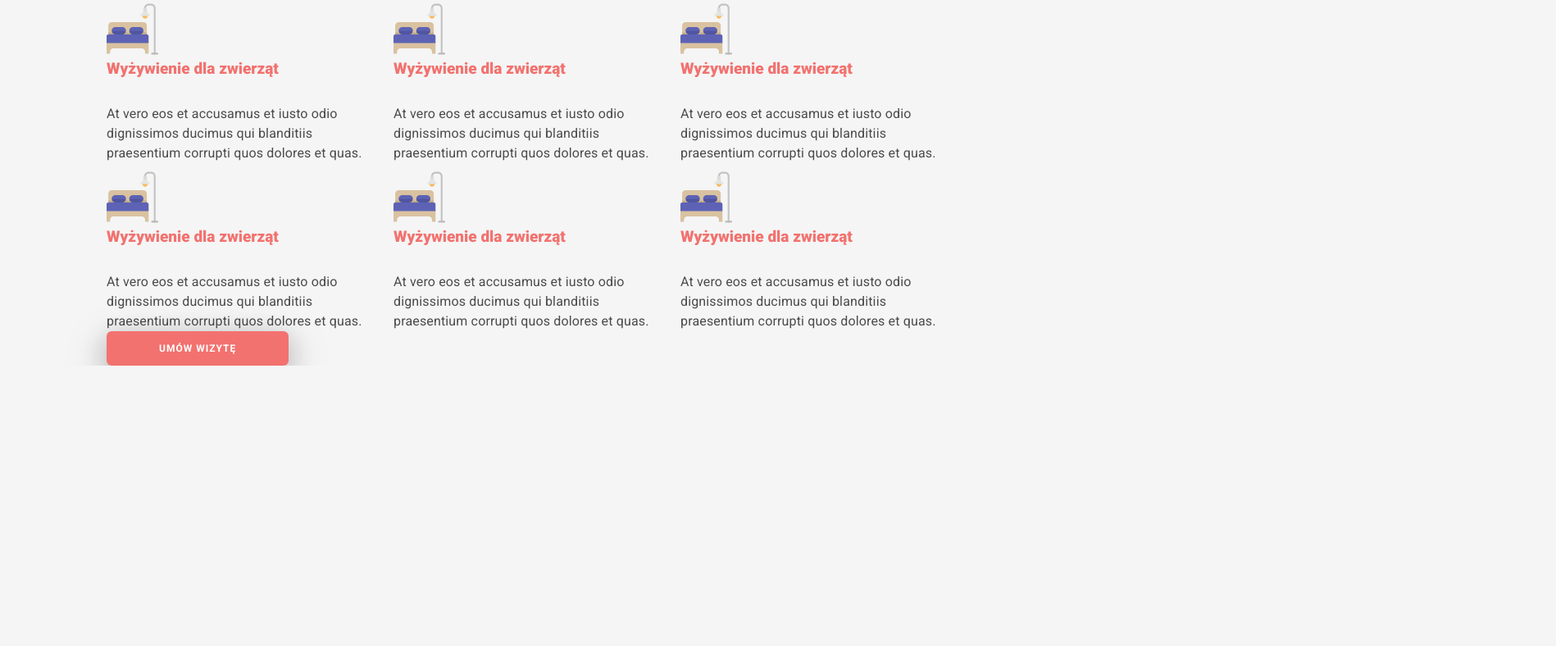
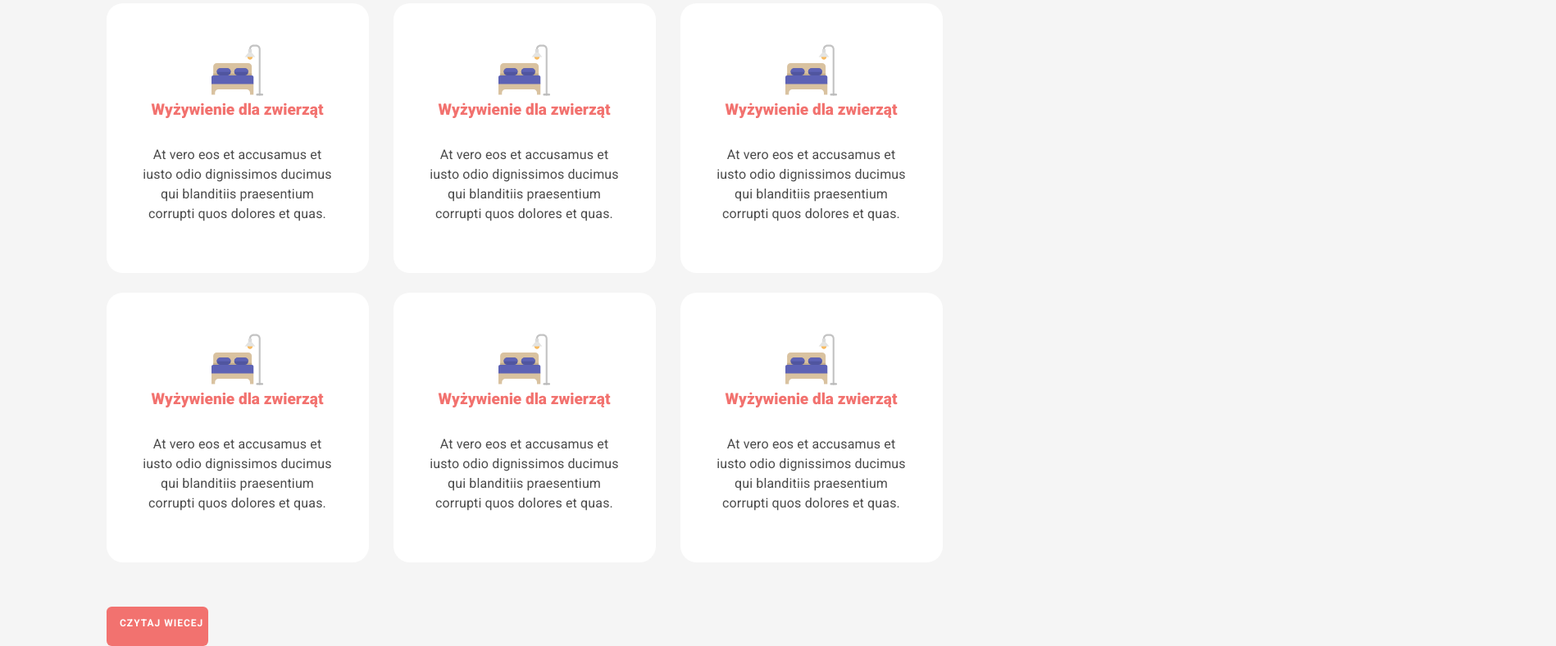
Before and after one commit to Korka3/Doggie, a website: page index.html in a window 1280 px wide. Shown: the part 2888-3676 px from the top of the page at 82% size, 1898 px wide, since content can reach past the window. Before the commit the page ends 3334 px from the top, so only its background shows below. Drawn offline with Linux system fonts and the light colour scheme.

Commit message:
services przycisk

```diff
--- a/dev-assets/06-components/_btn.scss
+++ b/dev-assets/06-components/_btn.scss
@@ -34,4 +34,13 @@
     filter: drop-shadow(0px 8px 16px rgba(38, 38, 38, 0.24))
       drop-shadow(0px 16px 24px rgba(38, 38, 38, 0.2));
   }
+
+  &__services {
+    width: 124px;
+    height: 48px;
+    display: inline-block;
+    align-items: center;
+    justify-content: center;
+    padding: $grid-base * 1.1 1rem;
+  }
 }
--- a/dev-assets/07-templates/_offer.scss
+++ b/dev-assets/07-templates/_offer.scss
@@ -33,8 +33,8 @@
 
       left: 0;
       right: 0;
-      width: 1579px;
-      height: 555px;
+      width: 1898px;
+      height: 659px;
       position: absolute;
       z-index: -1;
     }
--- a/dev-assets/07-templates/_services.scss
+++ b/dev-assets/07-templates/_services.scss
@@ -0,0 +1,16 @@
+.t-services {
+  &__box {
+    background-color: $white;
+    border-radius: 20px;
+    display: block;
+    margin-bottom: $grid-base * 2.4;
+    padding: 50px 44px 50px 43px;
+    text-align: center;
+
+    &:hover {
+      box-shadow: 0px 16px 24px 0px #26262633;
+      text-decoration: none;
+      transition-duration: 0.5s;
+    }
+  }
+}
--- a/dev-assets/08-utilities/_flexbox.scss
+++ b/dev-assets/08-utilities/_flexbox.scss
@@ -9,3 +9,7 @@
 .u-flex-space-between {
   justify-content: space-between; //wyrównuje element jeden do prawej drugi do lewej strony
 }
+
+.u-flex-center {
+  justify-content: center;
+}
--- a/index.html
+++ b/index.html
@@ -208,57 +208,68 @@
       <img class="t-offer_label--icon" src="images/label_icon_primary.svg">
       <span class="c-label__text--2">Nasze usługi</span>
     </div>
+    <h2 class="c-heading--level2 u-black">Sed perspiciatis omnis iste natus</h2>
 
-    <h2 class="c-heading--level2 u-black">Sed perspiciatis omnis iste natus</h2>
     <div class="o-row o-row--center-y">
-      <div class="o-col t-services__box">
-        <img src="images/services_icon_1.svg">
-        <h3 class="c-heading--level3">Wyżywienie dla zwierząt</h3>
-        <p>At vero eos et accusamus et iusto odio dignissimos ducimus qui blanditiis praesentium corrupti quos dolores
-          et quas.</p>
+      <div class="o-col">
+        <a class="t-services__box" href="">
+          <img src="images/services_icon_1.svg">
+          <h3 class="c-heading--level3">Wyżywienie dla zwierząt</h3>
+          <p>At vero eos et accusamus et iusto odio dignissimos ducimus qui blanditiis praesentium corrupti quos dolores
+            et quas.</p>
+        </a>
       </div>
-      <div class="o-col t-services__box">
-        <img src="images/services_icon_1.svg">
-        <h3 class="c-heading--level3">Wyżywienie dla zwierząt</h3>
-        <p>At vero eos et accusamus et iusto odio dignissimos ducimus qui blanditiis praesentium corrupti quos dolores
-          et quas.</p>
+      <div class="o-col">
+        <a class="t-services__box" href="">
+          <img src="images/services_icon_1.svg">
+          <h3 class="c-heading--level3">Wyżywienie dla zwierząt</h3>
+          <p>At vero eos et accusamus et iusto odio dignissimos ducimus qui blanditiis praesentium corrupti quos dolores
+            et quas.</p>
+        </a>
       </div>
-      <div class="o-col t-services__box">
-        <img src="images/services_icon_1.svg">
-        <h3 class="c-heading--level3">Wyżywienie dla zwierząt</h3>
-        <p>At vero eos et accusamus et iusto odio dignissimos ducimus qui blanditiis praesentium corrupti quos dolores
-          et quas.</p>
+      <div class="o-col">
+        <a class="t-services__box" href="">
+          <img src="images/services_icon_1.svg">
+          <h3 class="c-heading--level3">Wyżywienie dla zwierząt</h3>
+          <p>At vero eos et accusamus et iusto odio dignissimos ducimus qui blanditiis praesentium corrupti quos dolores
+            et quas.</p>
+        </a>
       </div>
     </div>
 
-    <div class="o-row o-row--center-y">
-      <div class="o-col t-services__box">
-        <img src="images/services_icon_1.svg">
-        <h3 class="c-heading--level3">Wyżywienie dla zwierząt</h3>
-        <p>At vero eos et accusamus et iusto odio dignissimos ducimus qui blanditiis praesentium corrupti quos dolores
-          et quas.</p>
+    <div class="o-row o-row--center-y u-mb-3">
+      <div class="o-col">
+        <a class="t-services__box" href="">
+          <img src="images/services_icon_1.svg">
+          <h3 class="c-heading--level3">Wyżywienie dla zwierząt</h3>
+          <p>At vero eos et accusamus et iusto odio dignissimos ducimus qui blanditiis praesentium corrupti quos dolores
+            et quas.</p>
+        </a>
       </div>
-      <div class="o-col t-services__box">
-        <img src="images/services_icon_1.svg">
-        <h3 class="c-heading--level3">Wyżywienie dla zwierząt</h3>
-        <p>At vero eos et accusamus et iusto odio dignissimos ducimus qui blanditiis praesentium corrupti quos dolores
-          et quas.</p>
+      <div class="o-col">
+        <a class="t-services__box" href="">
+          <img src="images/services_icon_1.svg">
+          <h3 class="c-heading--level3">Wyżywienie dla zwierząt</h3>
+          <p>At vero eos et accusamus et iusto odio dignissimos ducimus qui blanditiis praesentium corrupti quos dolores
+            et quas.</p>
+        </a>
       </div>
-      <a class="o-col t-services__box" href="">
-        <img src="images/services_icon_1.svg">
-        <h3 class="c-heading--level3">Wyżywienie dla zwierząt</h3>
-        <p>At vero eos et accusamus et iusto odio dignissimos ducimus qui blanditiis praesentium corrupti quos dolores
-          et quas.</p>
-      </a>
+      <div class="o-col">
+        <a class="t-services__box" href="">
+          <img src="images/services_icon_1.svg">
+          <h3 class="c-heading--level3">Wyżywienie dla zwierząt</h3>
+          <p>At vero eos et accusamus et iusto odio dignissimos ducimus qui blanditiis praesentium corrupti quos dolores
+            et quas.</p>
+        </a>
+      </div>
     </div>
 
+    <div clas="u-flex-center">
+      <a class="c-btn c-btn__services" href="">Czytaj wiecej</a>
     </div>
 
-
-    <a class="c-btn c-btn__header-hero" href="">Umów wizytę</a>
-
   </section>
-
+  <!--Koniec sekcji services-->
 
 </body>
 
```
Also changed, not shown: prod-assets/style.css.
